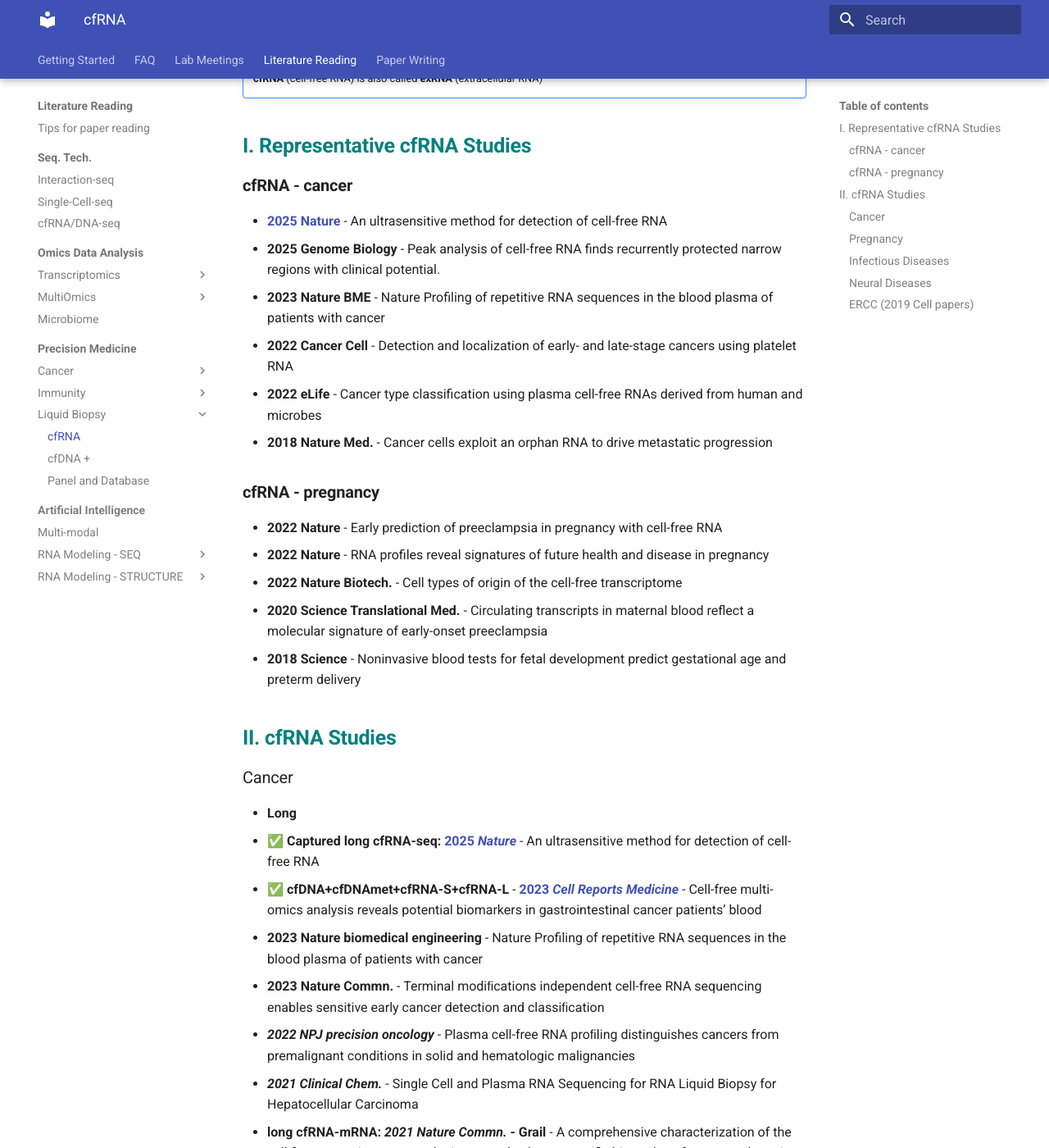
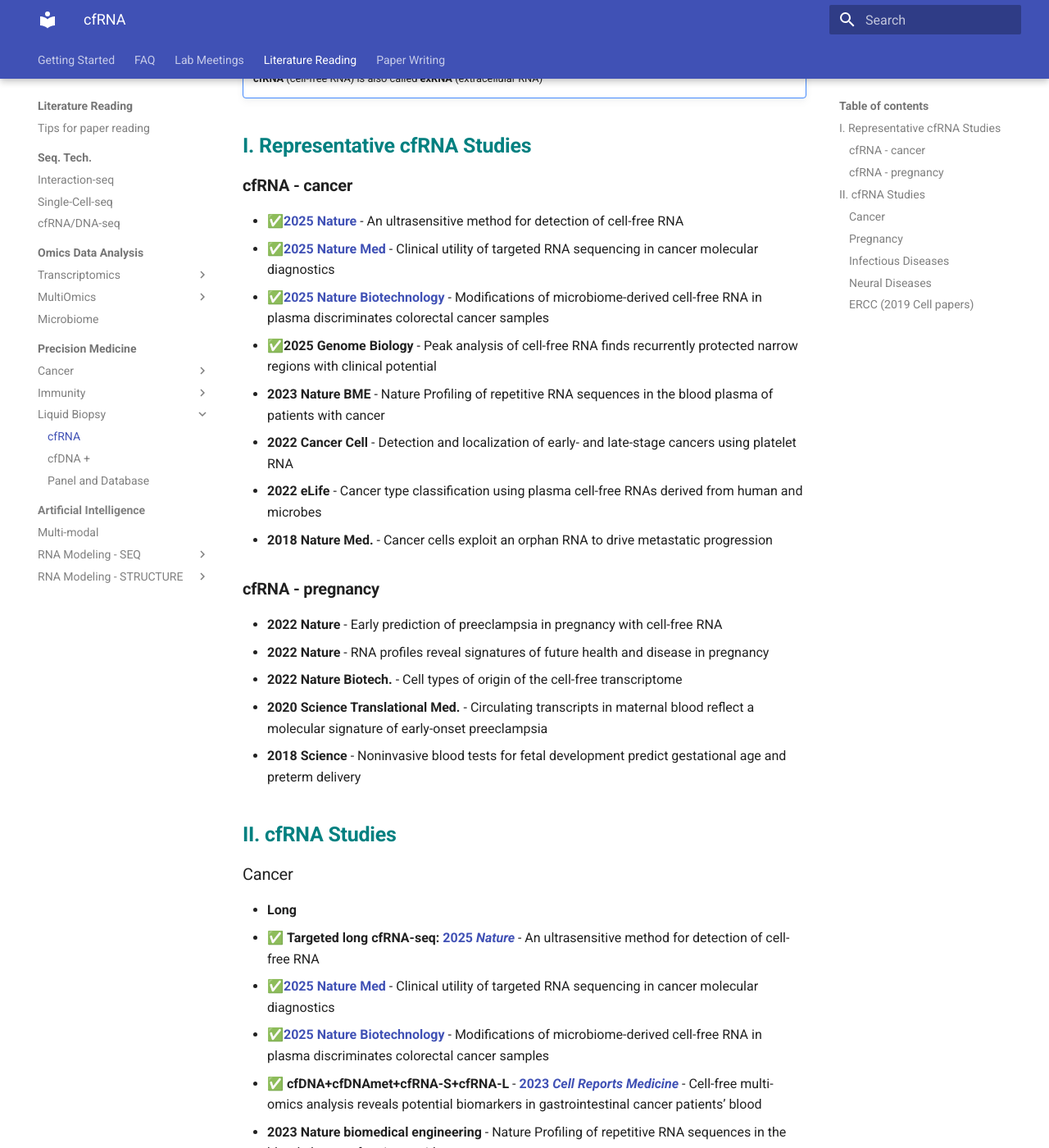
Before and after one commit to lulab/mkdocs, an MkDocs documentation site: the page built from docs/reading/med/liquid-biopsy/cfRNA.md, in a window 1280 px wide and 1400 px high, scrolled down 237 px. Shown: the whole window at 82% size. Built offline with MkDocs 1.6.1 and Material for MkDocs 9.7.7, drawn with Linux system fonts in a browser that asks for light colours.

```diff
--- a/docs/reading/med/liquid-biopsy/cfRNA.md
+++ b/docs/reading/med/liquid-biopsy/cfRNA.md
@@ -11,8 +11,10 @@
 
 ### **cfRNA - cancer**
 
-* [**2025 Nature** ](https://www.nature.com/articles/s41586-025-08834-1)_-_ An ultrasensitive method for detection of cell-free RNA
-* **2025 Genome Biology** - Peak analysis of cell-free RNA finds recurrently protected narrow regions with clinical potential.&#x20;
+* ✅[**2025 Nature** ](https://www.nature.com/articles/s41586-025-08834-1)_-_ An ultrasensitive method for detection of cell-free RNA
+* ✅[**2025 Nature Med**](https://www.nature.com/articles/s41591-025-03848-8) - Clinical utility of targeted RNA sequencing in cancer molecular diagnostics
+* ✅**[2025 Nature Biotechnology](https://doi.org/10.1038/s41587-025-02731-8)** - Modifications of microbiome-derived cell-free RNA in plasma discriminates colorectal cancer samples
+* ✅**2025 Genome Biology** - Peak analysis of cell-free RNA finds recurrently protected narrow regions with clinical potential
 * **2023 Nature BME** - Nature Profiling of repetitive RNA sequences in the blood plasma of patients with cancer
 * **2022 Cancer Cell** - Detection and localization of early- and late-stage cancers using platelet RNA
 * **2022 eLife** - Cancer type classification using plasma cell-free RNAs derived from human and microbes
@@ -34,7 +36,9 @@
 ### Cancer
 
 * **Long**
-  * ✅ **Captured long cfRNA-seq:** [**2025&#x20;**_**Nature**_ ](https://www.nature.com/articles/s41586-025-08834-1)_-_ An ultrasensitive method for detection of cell-free RNA
+  * ✅ **Targeted long cfRNA-seq:** [**2025&#x20;**_**Nature**_ ](https://www.nature.com/articles/s41586-025-08834-1)_-_ An ultrasensitive method for detection of cell-free RNA
+  * ✅[**2025 Nature Med**](https://www.nature.com/articles/s41591-025-03848-8) - Clinical utility of targeted RNA sequencing in cancer molecular diagnostics
+  * ✅**[2025 Nature Biotechnology](https://doi.org/10.1038/s41587-025-02731-8)** - Modifications of microbiome-derived cell-free RNA in plasma discriminates colorectal cancer samples
   * ✅ **cfDNA+cfDNAmet+cfRNA-S+cfRNA-L** - [**2023&#x20;**_**Cell Reports Medicine**_ ](https://www.cell.com/cell-reports-medicine/fulltext/S2666-3791\(23\)00475-5)- Cell-free multi-omics analysis reveals potential biomarkers in gastrointestinal cancer patients’ blood
   * **2023 Nature biomedical engineering** - Nature Profiling of repetitive RNA sequences in the blood plasma of patients with cancer
   * **2023 Nature Commn.** - Terminal modiﬁcations independent cell-free RNA sequencing enables sensitive early cancer detection and classiﬁcation
@@ -57,7 +61,7 @@
   * **Platelet RNA:** _**2015 Cancer Cell**_ - RNA-Seq of Tumor-Educated Platelets Enables Blood-Based Pan-Cancer, Multiclass, and Molecular Pathway Cancer Diagnostics
   * **Platelet RNA:** _**2017 Cancer Cell**_ - Swarm Intelligence-Enhanced Detection of Non-Small-Cell Lung Cancer Using Tumor-Educated Platelets
 * **Small/Frag.**
-  * ✨ **2025&#x20;**_**Genome Biology**_ - Peak analysis of cell-free RNA finds recurrently protected narrow regions with clinical potential.&#x20;
+  * ✅  **2025&#x20;**_**Genome Biology**_ - Peak analysis of cell-free RNA finds recurrently protected narrow regions with clinical potential.&#x20;
   * ✨ **oncRNA: 2024 bioRxiv** - Systematic annotation of orphan RNAs reveals blood-accessible molecular barcodes of cancer identity and cancer-emergent oncogenic drivers
   * **unannotated exRNAs**: _**2021 GUT -**_ Unannotated small RNA clusters associated with circulating extracellular vesicles detect early stage liver cancer
   * **small exosomal RNA:** _**2019 Molecular Cancer**_ - Exosomal tRNA-derived small RNA as a promising biomarker for cancer diagnosis
```
Also changed, not shown: docs/reading/ai/index.md (+0 -4 lines), docs/reading/omics/rna/cfrna.md (+3 -3 lines).
